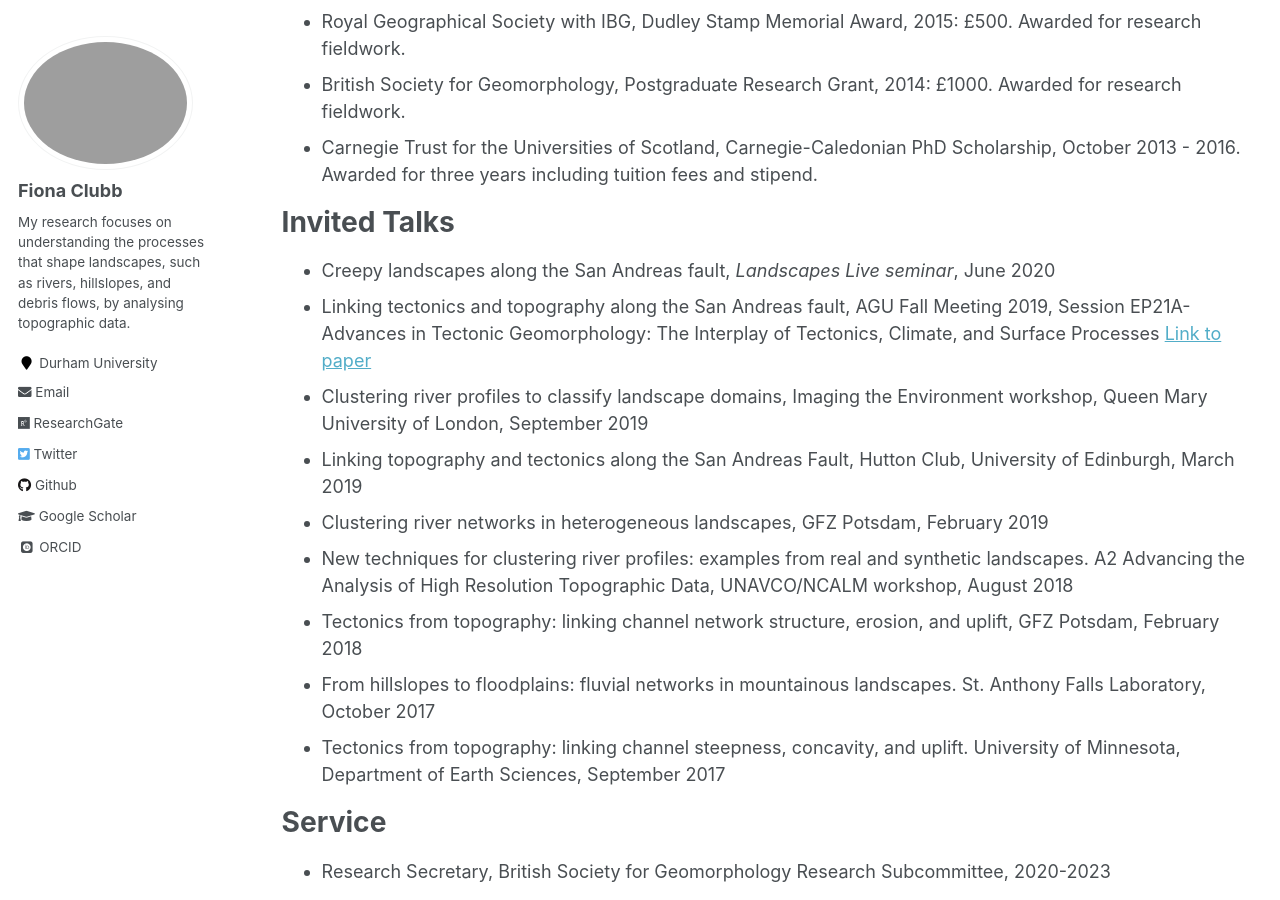
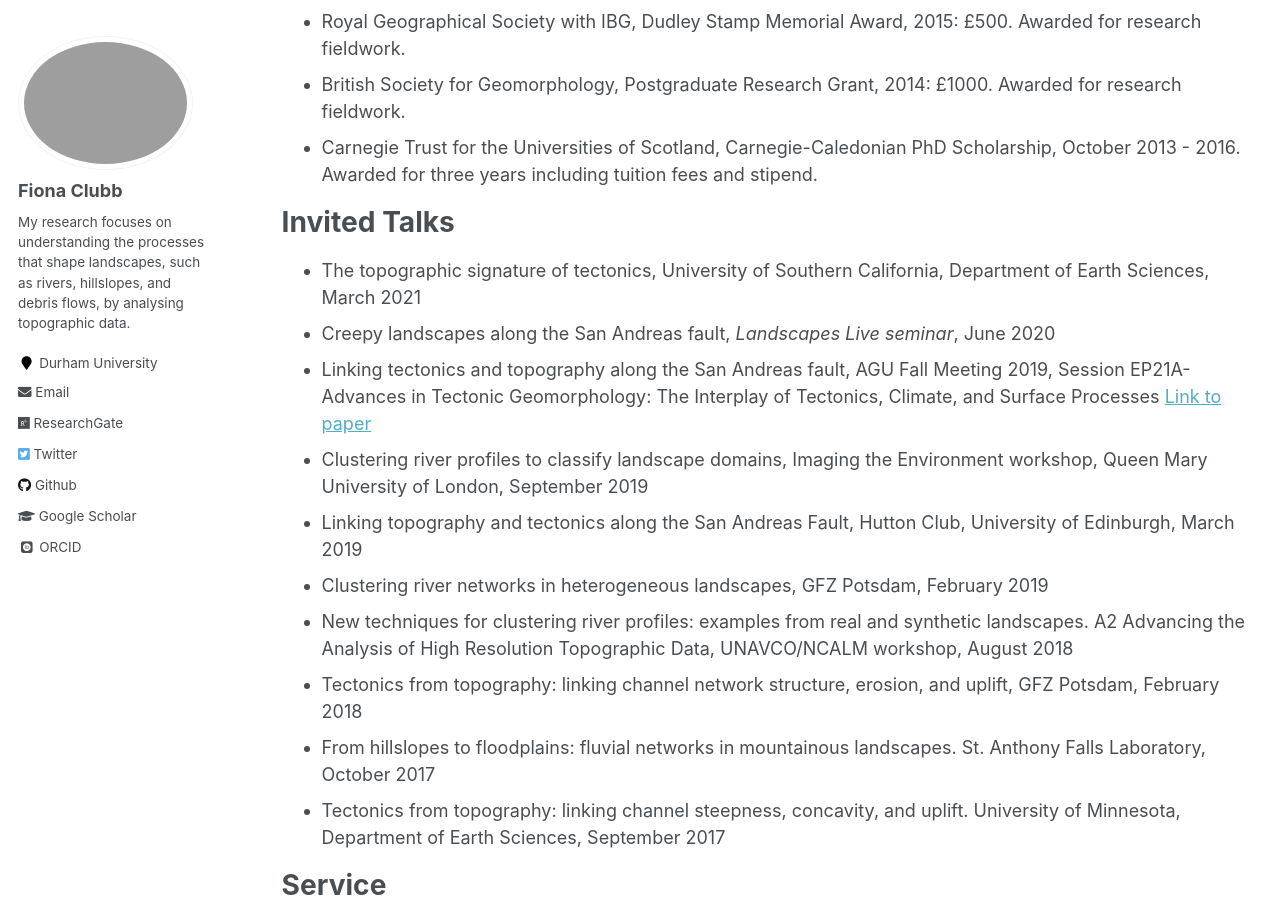
Before and after one commit to fclubb/fclubb.github.io, a Jekyll site: the page built from _pages/cv.md, in a window 1280 px wide and 900 px high, scrolled down 1001 px. Built offline with Jekyll 4.4.1, drawn with Linux system fonts in a browser that asks for light colours; some web fonts are replaced; a file with an impossible date is left out.

Commit message:
Adding invited talk

```diff
--- a/_pages/cv.md
+++ b/_pages/cv.md
@@ -44,6 +44,7 @@ fieldwork.
 
 Invited Talks
 ======
+* The topographic signature of tectonics, University of Southern California, Department of Earth Sciences, March 2021
 * Creepy landscapes along the San Andreas fault, _Landscapes Live seminar_, June 2020
 * Linking tectonics and topography along the San Andreas fault, AGU Fall Meeting 2019, Session EP21A- Advances in Tectonic Geomorphology: The Interplay of Tectonics, Climate, and Surface Processes [Link to paper](https://agu.confex.com/agu/fm19/meetingapp.cgi/Paper/489425)
 * Clustering river profiles to classify landscape domains, Imaging the Environment workshop, Queen Mary University of London, September 2019
```
